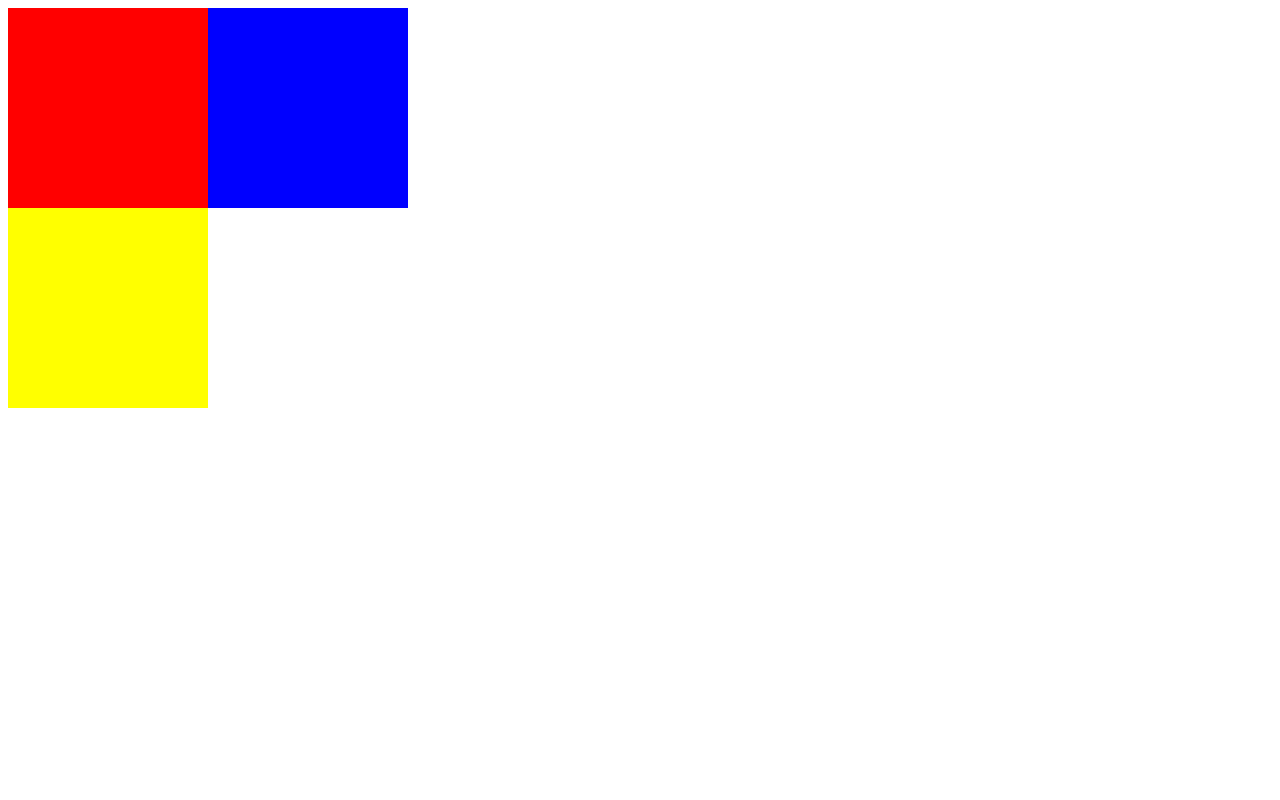
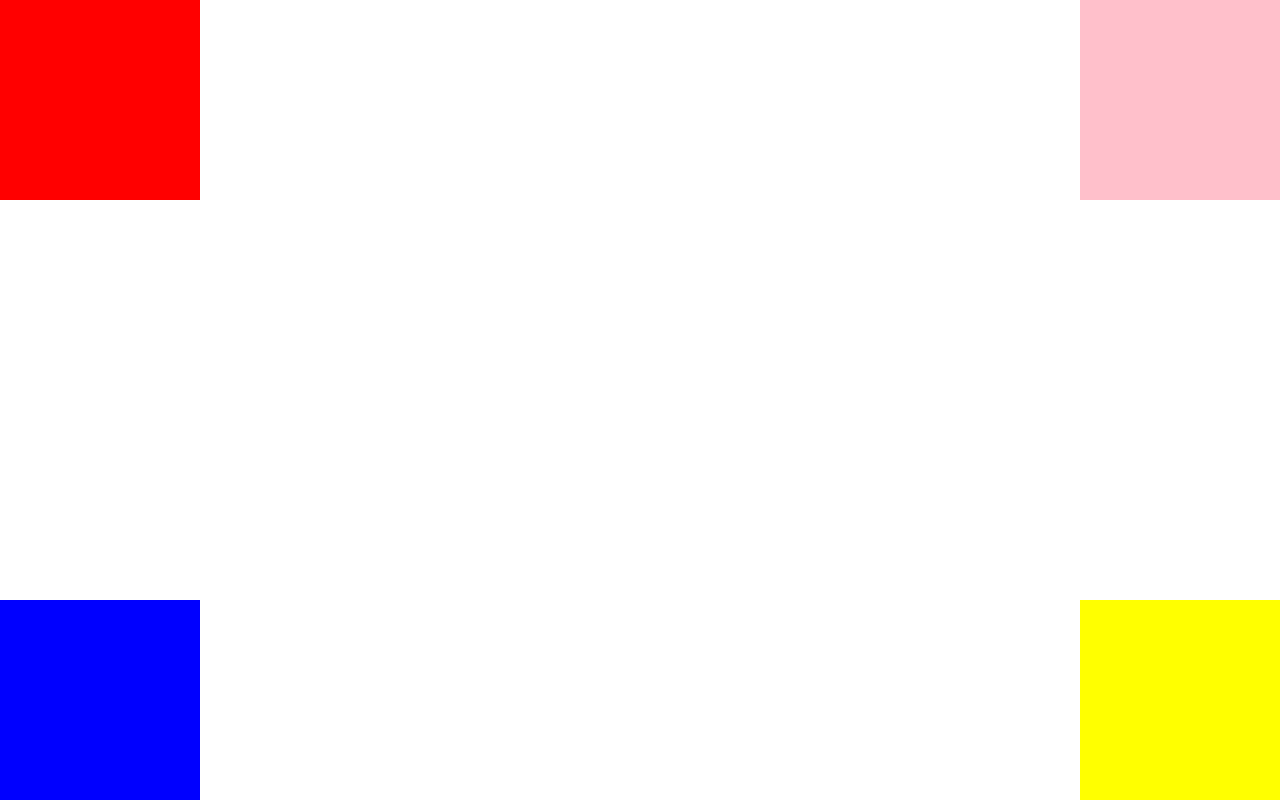
Before and after one commit to DelAngelMilca/flow, a plain HTML site: page index.html in a window 1280 px wide. Drawn offline with Linux system fonts and the light colour scheme.

Commit message:
absolute

```diff
--- a/index.html
+++ b/index.html
@@ -4,11 +4,10 @@
 		<link rel="stylesheet" type="text/css" href="main.css">
 	</head>
 	<body>
-			<div class="rojo">
-				<div class="azul"></div>
-			</div>
-
+			<div class="rojo"></div>
+			<div class="azul"></div>
 			<div class="amarillo"></div>
+			<div class="rosa"></div>
 
 	</body>
 </html>
--- a/main.css
+++ b/main.css
@@ -1,18 +1,34 @@
 .amarillo {
 	background-color: yellow;
-	position: static;
+	position:absolute;
+	right: 0px;
+	bottom: 0px;
 }
 .rojo {
 	background-color: red;
-	position: static ;
+	position:absolute;
+	left:0px;
+	top: 0px;
 
 }
 .azul {
 	background-color:blue;
-	position: relative;
-	left: 200px;
+	position: absolute;
+	left:0px;
+	bottom:0px;
 }
 div {
 	height:200px;
 	width: 200px;
 }
+.rosa{
+	background-color:pink;
+	position:absolute ;
+	right: 0px;
+	top: 0px;
+
+}
+body {
+	margin: 0px;
+	padding: 0px
+}
```
